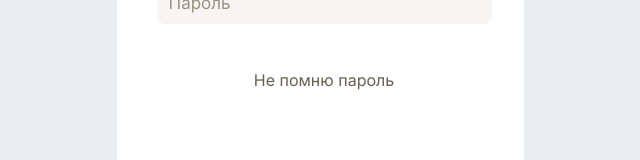
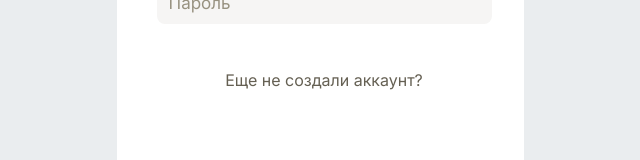
Before and after one commit to OstPerino/task-manager-client, a Vue app: page /auth in a window 1280 px wide. Shown: the part 386-546 px from the top of the page, without its empty margins (331-971 px from the left). Built offline with nearby package versions, Linux system fonts and the light colour scheme; no server answers.

Commit message:
Add backend services and little refactoring

```diff
--- a/src/modules/authorization/views/AuthorizationPage.vue
+++ b/src/modules/authorization/views/AuthorizationPage.vue
@@ -30,8 +30,8 @@
           color="var(--text-secondary)"
           :style="{ cursor: 'pointer' }"
         >
-          <span>
-            Не помню пароль
+          <span @click="routeToRegistration">
+            Еще не создали аккаунт?
             <!--     TODO: Ссылка на регистрацию       -->
           </span>
         </CustomText>
--- a/src/modules/projects/components/ProjectsItem.vue
+++ b/src/modules/projects/components/ProjectsItem.vue
@@ -15,7 +15,7 @@
         <ProjectsStatus status="Выполнено" class="status-component" />
       </div>
     </div>
-    <ProjectsProgress width="100" />
+<!--    <ProjectsProgress width="100" />-->
   </li>
 </template>
 
@@ -63,7 +63,7 @@ const onClickHandler = () => {
 
 .main-projects-content {
   display: flex;
-  margin-bottom: 23px;
+  //margin-bottom: 23px;
 }
 
 .title {
```
